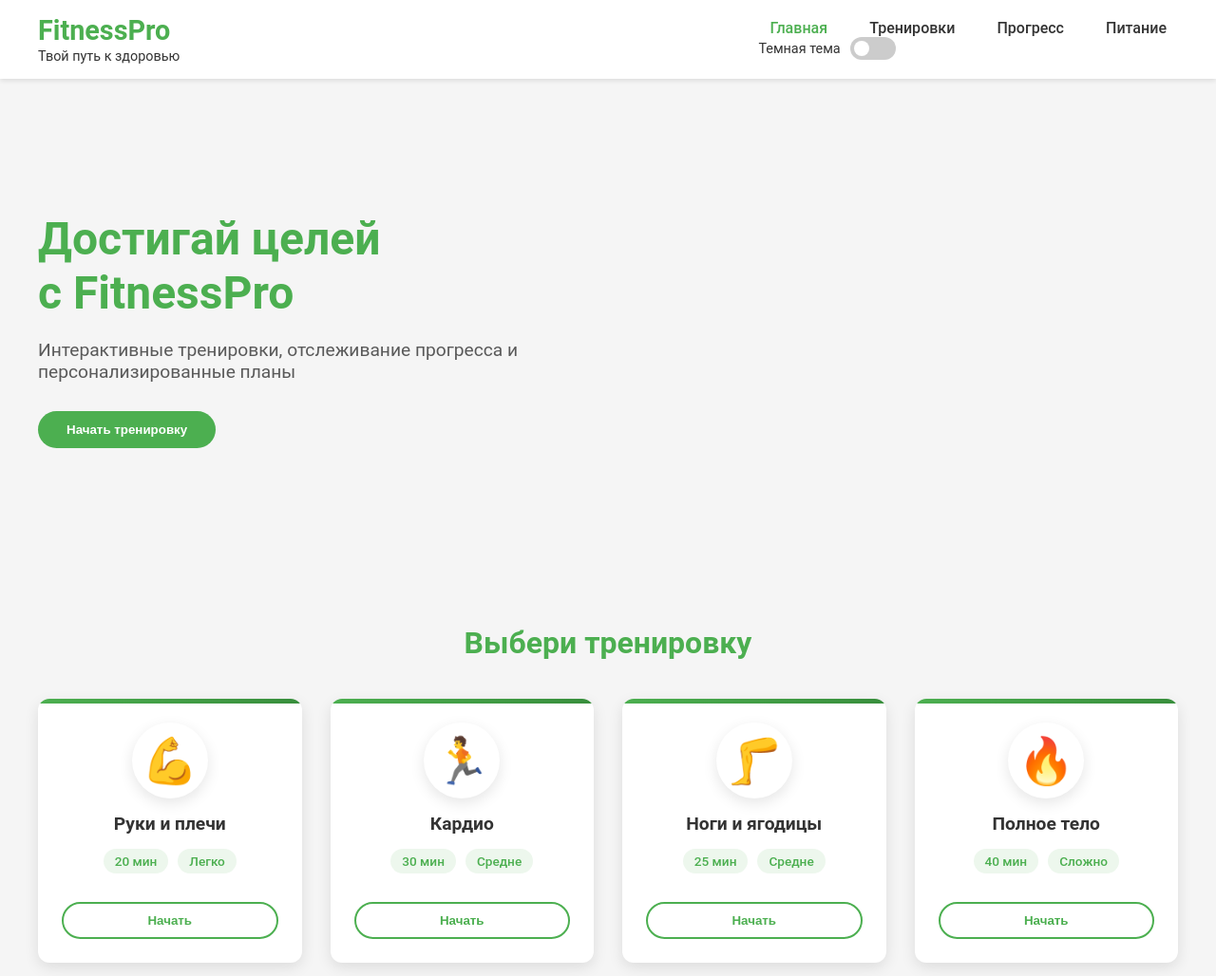
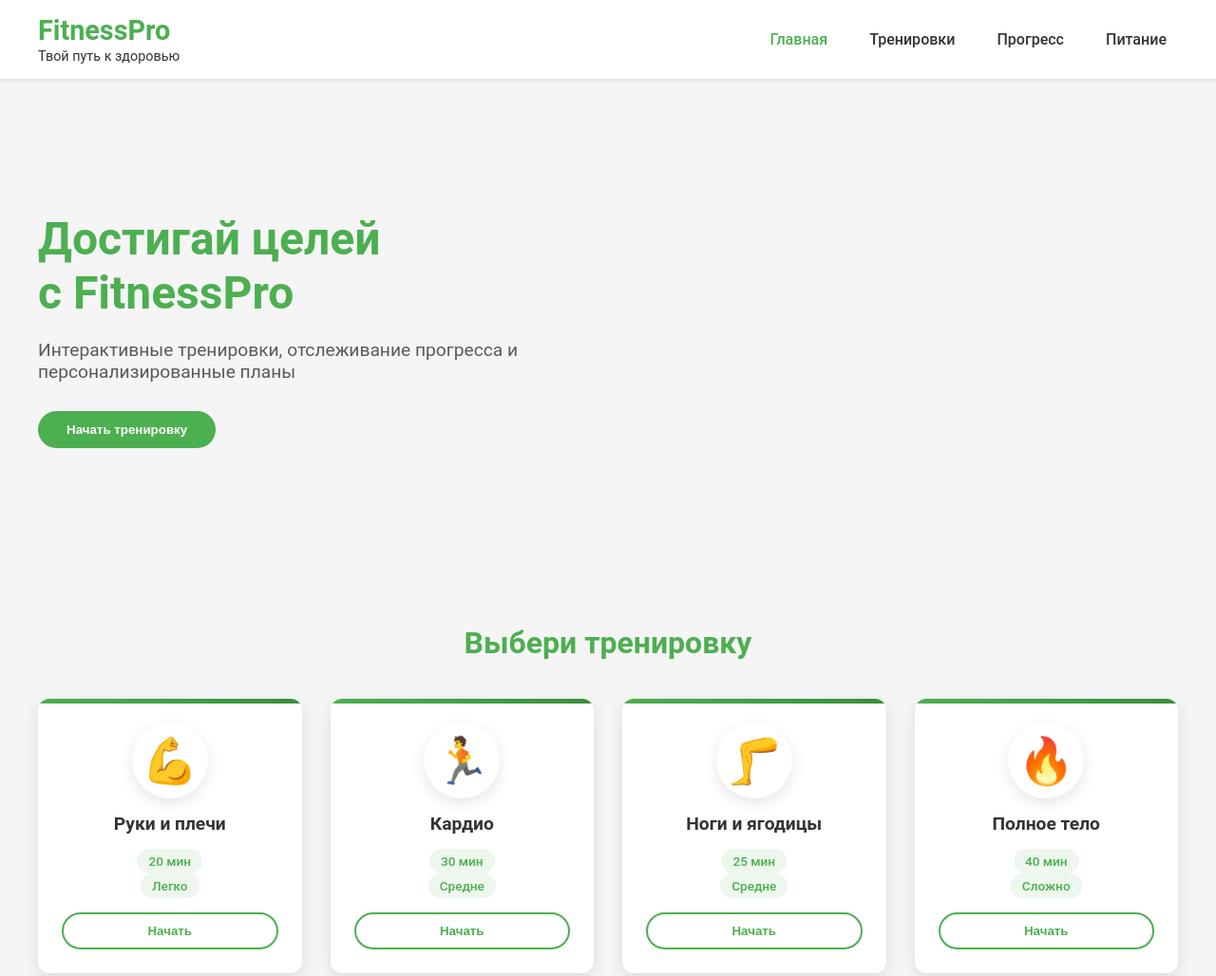
Before and after one commit to crymory/FitnessPRO, a plain HTML site: page index.html in a window 1280 px wide. Shown: the top 1028 px of the page at 95% size. Drawn offline with Linux system fonts and the light colour scheme.

Commit message:
Update index.html

```diff
--- a/index.html
+++ b/index.html
@@ -5,7 +5,6 @@
     <meta name="viewport" content="width=device-width, initial-scale=1.0">
     <title>FitnessPro - Тренируйся с удовольствием</title>
     <link rel="stylesheet" href="styles.css">
-    <script src="script.js" defer></script>
 </head>
 <body>
     <header>
@@ -14,7 +13,6 @@
                 <h1>FitnessPro</h1>
                 <span>Твой путь к здоровью</span>
             </div>
-            <div class="nav-container">
             <nav>
                 <ul>
                     <li><a href="#home" class="active">Главная</a></li>
@@ -23,14 +21,6 @@
                     <li><a href="#nutrition">Питание</a></li>
                 </ul>
             </nav>
-                <div class="theme-switch">
-                    <span class="theme-switch-label">Темная тема</span>
-                    <label class="switch">
-                        <input type="checkbox" id="theme-toggle">
-                        <span class="slider"></span>
-                    </label>
-                </div>
-            </div>
         </div>
     </header>
 
@@ -51,37 +41,29 @@
                 <div class="workout-card" data-time="20" data-difficulty="easy">
                     <div class="workout-icon">💪</div>
                     <h3>Руки и плечи</h3>
-                    <div class="tag-container">
                     <span class="tag">20 мин</span>
                     <span class="tag">Легко</span>
-                    </div>
                     <button class="btn-secondary start-btn">Начать</button>
                 </div>
                 <div class="workout-card" data-time="30" data-difficulty="medium">
                     <div class="workout-icon">🏃</div>
                     <h3>Кардио</h3>
-                    <div class="tag-container">
                     <span class="tag">30 мин</span>
                     <span class="tag">Средне</span>
-                    </div>
                     <button class="btn-secondary start-btn">Начать</button>
                 </div>
                 <div class="workout-card" data-time="25" data-difficulty="medium">
                     <div class="workout-icon">🦵</div>
                     <h3>Ноги и ягодицы</h3>
-                    <div class="tag-container">
                     <span class="tag">25 мин</span>
                     <span class="tag">Средне</span>
-                    </div>
                     <button class="btn-secondary start-btn">Начать</button>
                 </div>
                 <div class="workout-card" data-time="40" data-difficulty="hard">
                     <div class="workout-icon">🔥</div>
                     <h3>Полное тело</h3>
-                    <div class="tag-container">
                     <span class="tag">40 мин</span>
                     <span class="tag">Сложно</span>
-                    </div>
                     <button class="btn-secondary start-btn">Начать</button>
                 </div>
             </div>
@@ -188,5 +170,7 @@
             <p>Создано для здорового образа жизни</p>
         </div>
     </footer>
+
+    <script src="script.js"></script>
 </body>
 </html>
```
Lines whose indentation alone changed are shown as unchanged.
